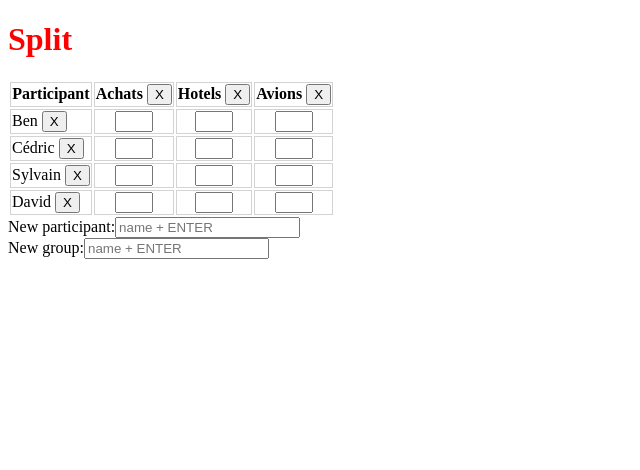
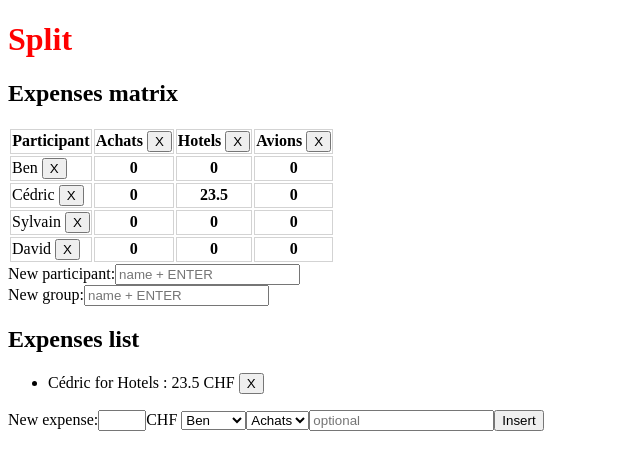
Before and after one commit to jeanmonod/split, a Vue app: page / in a window 1280 px wide. Shown: the top 470 px of the page, without its empty margins (0-640 px from the left). Built offline with nearby package versions, Linux system fonts and the light colour scheme.

Commit message:
Allow to insert expenses

```diff
--- a/src/components/Split.vue
+++ b/src/components/Split.vue
@@ -1,6 +1,7 @@
 <template>
   <div class="split">
     <h1>Split</h1>
+    <h2>Expenses matrix</h2>
     <table>
       <tr>
         <th>Participant</th>
@@ -11,7 +12,7 @@
       <tr v-for="p in $store.state.participants">
         <td>{{ p.name }} <button @click="removeParticipant(p.id)">X</button></td>
         <th v-for="g in $store.state.groups">
-          <input class="amount" />
+          {{ expensesSum(p.id, g.id) }}
         </th>
       </tr>
     </table>
@@ -20,6 +21,29 @@
     <br />
     <label for="newGroupInput">New group:</label>
     <input id="newGroupInput" @keyup.enter="addGroup()" v-model="newGroupName" placeholder="name + ENTER">
+
+    <h2>Expenses list</h2>
+    <div class="expenses">
+      <ul>
+        <li v-for="e in $store.state.expenses">
+          {{ getParticipant(e.participant).name }} for {{ getGroup(e.group).name }} {{ e.name }}: {{ e.amount }} CHF
+          <button @click="removeExpense(e.id)">X</button>
+        </li>
+      </ul>
+      <form @submit.prevent="createNewExpense()">
+        <label for="newGroupInput">New expense:</label>
+        <input v-model.number="newExpenseForm.amount" type="number" style="width:40px;" required>CHF
+        <select v-model="newExpenseForm.participant" required>
+          <option v-for="p in $store.state.participants" :value="p.id">{{ p.name }}</option>
+        </select>
+        <select v-model="newExpenseForm.group" required>
+          <option v-for="g in $store.state.groups" :value="g.id">{{ g.name }}</option>
+        </select>
+        <input v-model="newExpenseForm.name" placeholder="optional">
+        <button>Insert</button>
+      </form>
+    </div>
+
   </div>
 </template>
 
@@ -29,20 +53,32 @@ export default {
   data: function () {
     return {
       newParticipantName: '',
-      newGroupName: ''
+      newGroupName: '',
+      newExpenseForm: {
+          name: '',
+          amount: '',
+          participant: 1,
+          group: 1
+      }
     }
   },
   props: {
   },
   methods: {
+    getParticipant(id) {
+      return this.$store.state.participants[id];
+    },
+    getGroup(id) {
+      return this.$store.state.groups[id];
+    },
     addParticipant() {
       if (this.newParticipantName.length > 0) {
         this.$store.dispatch('addParticipant', this.newParticipantName);
       }
       this.newParticipantName = '';
     },
-    removeParticipant(position) {
-        this.$store.dispatch('removeParticipant', position);
+    removeParticipant(id) {
+        this.$store.dispatch('removeParticipant', id);
     },
     addGroup() {
       if (this.newGroupName.length > 0) {
@@ -52,6 +88,20 @@ export default {
     },
     removeGroup(position) {
       this.$store.dispatch('removeGroup', position);
+    },
+    expensesSum(participantId, groupId) {
+      return Object.values(this.$store.state.expenses).reduce(function (sum, expense) {
+        if (expense.group == groupId && expense.participant == participantId) {
+          sum += expense.amount;
+        }
+        return sum;
+      }, 0);
+    },
+    createNewExpense() {
+      this.$store.dispatch('addExpense', this.newExpenseForm);
+    },
+    removeExpense(id) {
+      this.$store.dispatch('removeExpense', id);
     },
   },
 }
--- a/src/store.js
+++ b/src/store.js
@@ -1,7 +1,7 @@
 import Vue from 'vue'
 import Vuex from 'vuex'
 
-Vue.use(Vuex)
+Vue.use(Vuex);
 
 export default new Vuex.Store({
   strict: process.env.NODE_ENV !== 'production',
@@ -16,6 +16,9 @@ export default new Vuex.Store({
       1: {id: 1, name: 'Achats'},
       2: {id: 2, name: 'Hotels'},
       3: {id: 3, name: 'Avions'}
+    },
+    expenses: {
+      1: {id: 1, amount: 23.5, participant: 2, group: 2}
     }
   },
   mutations: {
@@ -32,7 +35,14 @@ export default new Vuex.Store({
     },
     removeGroup(state, id) {
       Vue.delete(state.groups, id);
-    }
+    },
+    addExpense (state, params) {
+      const newId = Math.max(...Object.keys(state.expenses)) + 1;
+      state.expenses[newId] = {id: newId, amount: params.amount, participant: params.participant, group: params.group, name: params.name};
+    },
+    removeExpense(state, id) {
+      Vue.delete(state.expenses, id);
+    },
   },
   actions: {
     addParticipant(context, name) {
@@ -42,10 +52,16 @@ export default new Vuex.Store({
       context.commit('removeParticipant', id);
     },
     addGroup(context, name) {
-        context.commit('addGroup', name);
+      context.commit('addGroup', name);
     },
     removeGroup(context, id) {
-        context.commit('removeGroup', id);
-    }
+      context.commit('removeGroup', id);
+    },
+    addExpense(context, params){
+      context.commit('addExpense', params);
+    },
+    removeExpense(context, id) {
+      context.commit('removeExpense', id);
+    },
   }
 })
```
